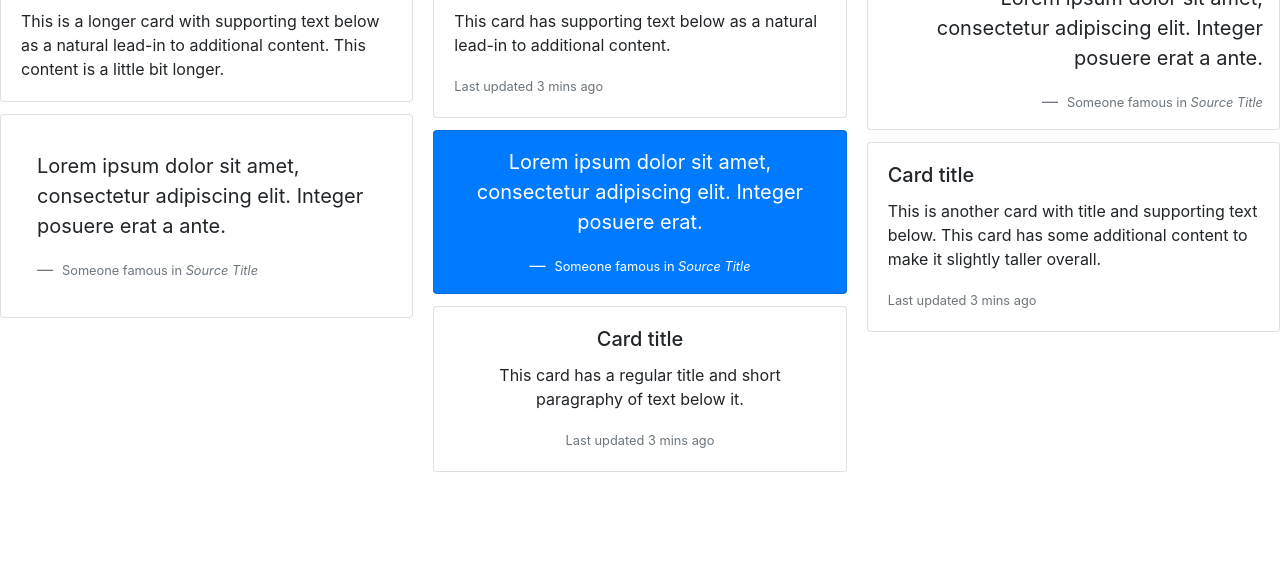
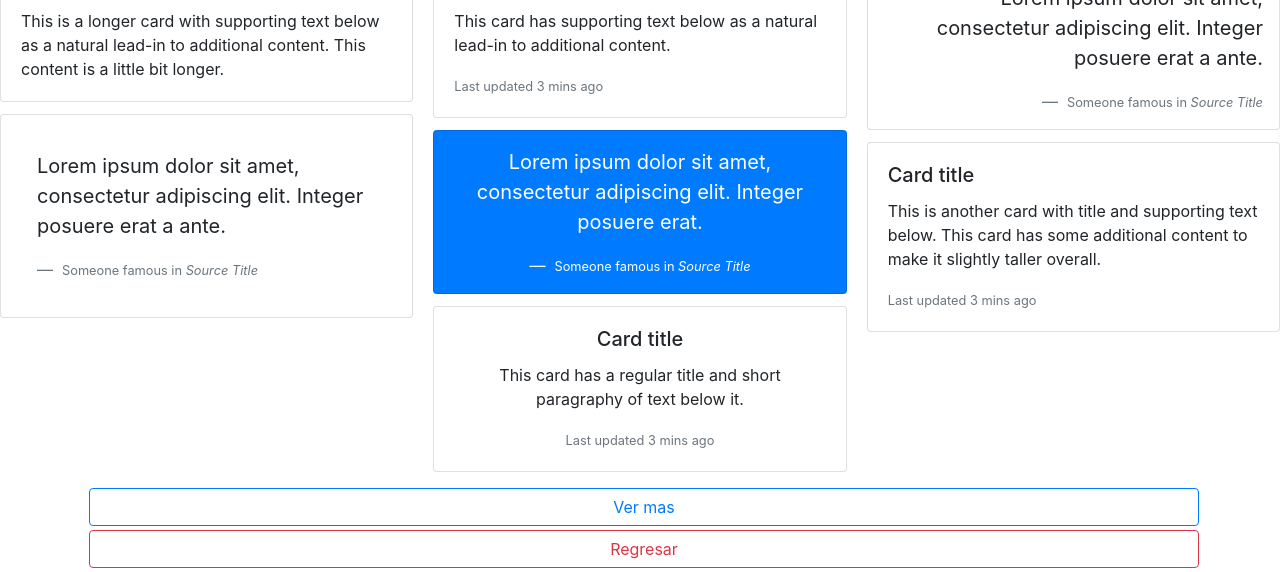
Before and after one commit to bastian14/git-terminal, a plain HTML site: page pagFotos.html in a window 1280 px wide. Shown: the part 356-928 px from the top of the page. Before the commit the page ends 840 px from the top, so only its background shows below. Drawn offline with nearby package versions, Linux system fonts and the light colour scheme.

Commit message:
Agregando botones ver mas y regresar

```diff
--- a/pagFotos.html
+++ b/pagFotos.html
@@ -71,6 +71,16 @@
 	  </div>
 	</div>
 
+	<div class="container" style="text-align: center">
+
+		<button type="button" class="btn btn-outline-primary btn-block m-1">Ver mas</button>
+
+		<button type="button" class="btn btn-outline-danger btn-block m-1" href="index.html">Regresar</button>
+
+	</div>
+
+
+
 <script src="https://code.jquery.com/jquery-3.3.1.slim.min.js" integrity="sha384-q8i/X+965DzO0rT7abK41JStQIAqVgRVzpbzo5smXKp4YfRvH+8abtTE1Pi6jizo" crossorigin="anonymous"></script>
 <script src="https://cdnjs.cloudflare.com/ajax/libs/popper.js/1.14.7/umd/popper.min.js" integrity="sha384-UO2eT0CpHqdSJQ6hJty5KVphtPhzWj9WO1clHTMGa3JDZwrnQq4sF86dIHNDz0W1" crossorigin="anonymous"></script>
 <script src="https://stackpath.bootstrapcdn.com/bootstrap/4.3.1/js/bootstrap.min.js" integrity="sha384-JjSmVgyd0p3pXB1rRibZUAYoIIy6OrQ6VrjIEaFf/nJGzIxFDsf4x0xIM+B07jRM" crossorigin="anonymous"></script>
```
